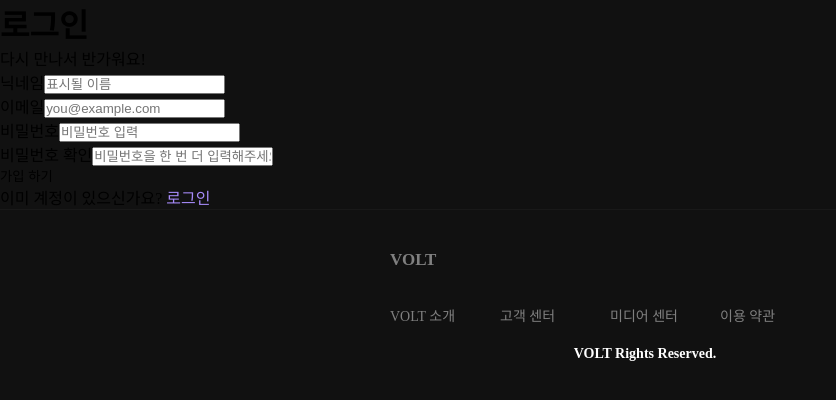
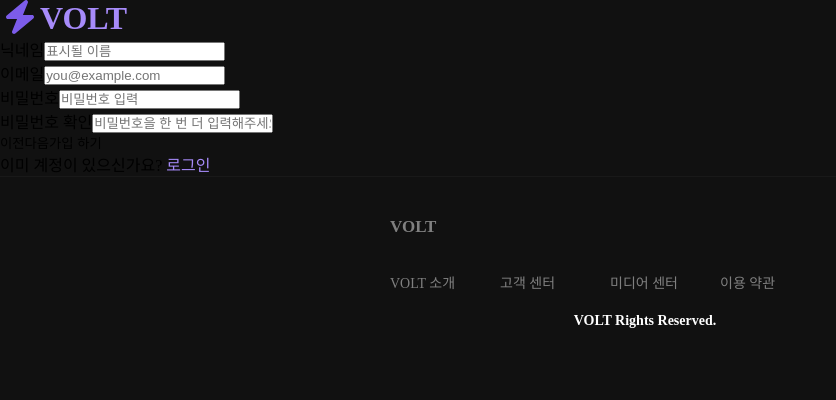
Before and after one commit to beahayoung/movie-search-react, a React (Vite) app: page /signup in a window 1280 px wide. Shown: the top 400 px of the page, without its empty margins (0-836 px from the left). Built offline with nearby package versions, Linux system fonts and the light colour scheme.

Commit message:
회원가입 화면 퍼블리싱중

```diff
--- a/src/components/auth/Signup.jsx
+++ b/src/components/auth/Signup.jsx
@@ -1,9 +1,11 @@
 import React, { useState } from 'react';
 import { Link } from 'react-router-dom';
+import { FontAwesomeIcon } from '@fortawesome/react-fontawesome';
+import { faBolt } from '@fortawesome/free-solid-svg-icons';
 
 const Signup = () => {
     const [nickname, setNickname] = useState("");
-   const [email, setEmail] = useState("");
+    const [email, setEmail] = useState("");
     const [password, setPassword] = useState("");
     const [confirmPassword, setConfirmPassword] = useState("");
     const handleSubmit = (e) => {
@@ -14,28 +16,34 @@
         <div className='auth-page'>
             <div className='auth-card'>
                 <div className='title-wrap'>
-                <h1 className='auth-title'>로그인</h1>
-                <p className='auth-subtitle'>다시 만나서 반가워요!</p>
+                    <h1 className='auth-title'>
+                        <Link to="/">
+                            <FontAwesomeIcon icon={faBolt} style={{ color: '#7c5cea' }} />VOLT
+                        </Link></h1>
                 </div>
 
                 <form className='auth-form' onSubmit={handleSubmit}>
                     <div className='input-group'>
                         <label htmlFor='nickname'>닉네임</label>
-                        <input id='nickname' type='text' placeholder='표시될 이름' value={nickname} onChange={(e)=> setNickname(e.target.value)} required/>
+                        <input id='nickname' type='text' placeholder='표시될 이름' value={nickname} onChange={(e) => setNickname(e.target.value)} required />
                     </div>
                     <div className='input-group'>
                         <label htmlFor='email'>이메일</label>
-                        <input id='email' type='email' placeholder='you@example.com' value={email} onChange={(e)=> setEmail(e.target.value)} required/>
+                        <input id='email' type='email' placeholder='you@example.com' value={email} onChange={(e) => setEmail(e.target.value)} required />
                     </div>
                     <div className='input-group'>
                         <label htmlFor='password'>비밀번호</label>
-                        <input id='password' type='password' placeholder='비밀번호 입력' value={password} onChange={(e)=> setPassword(e.target.value)} required/>
+                        <input id='password' type='password' placeholder='비밀번호 입력' value={password} onChange={(e) => setPassword(e.target.value)} required />
                     </div>
                     <div className='input-group'>
                         <label htmlFor='confirmPassword'>비밀번호 확인</label>
-                        <input id='confirmPassword' type='password' placeholder='비밀번호을 한 번 더 입력해주세요' value={confirmPassword} onChange={(e)=> setConfirmPassword(e.target.value)} required/>
+                        <input id='confirmPassword' type='password' placeholder='비밀번호을 한 번 더 입력해주세요' value={confirmPassword} onChange={(e) => setConfirmPassword(e.target.value)} required />
                     </div>
-                    <button type='submit' className='auth-submit'>가입 하기</button>
+                    <div className='button_wrap'>
+                        <button type='button' className='auth-submit'>이전</button>
+                        <button type='button' className='auth-submit'>다음</button>
+                        <button type='submit' className='auth-submit'>가입 하기</button>
+                    </div>
                 </form>
                 <p className='auth-switch'>이미 계정이 있으신가요? <Link to='/login'>로그인</Link></p>
             </div>
```
